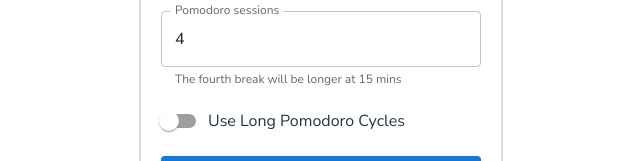
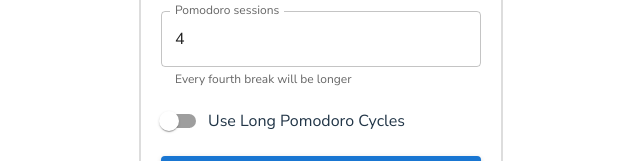
Before and after one commit to EvanRibey/pomodoro-timer, a React (Vite) app: page / in a window 1280 px wide. Shown: the part 266-427 px from the top of the page, without its empty margins (319-959 px from the left). Built offline with nearby package versions, Linux system fonts and the light colour scheme; a web font is replaced by a local one.

Commit message:
Adjust wording for helper message

```diff
--- a/src/constants/index.ts
+++ b/src/constants/index.ts
@@ -13,7 +13,7 @@
 
 export const POMO_FORM_LABEL_COUNT = 'Pomodoro sessions';
 export const POMO_FORM_LABEL_LONG_CYCLES = 'Use Long Pomodoro Cycles';
-export const POMO_FORM_HELPER_COUNT = 'The fourth break will be longer at 15 mins';
+export const POMO_FORM_HELPER_COUNT = 'Every fourth break will be longer';
 export const POMO_FORM_HELPER_LONG_CYCLES = 'A long cycle is 50 mins of focus followed by a 10 min break';
 
 // magic numbers
```
